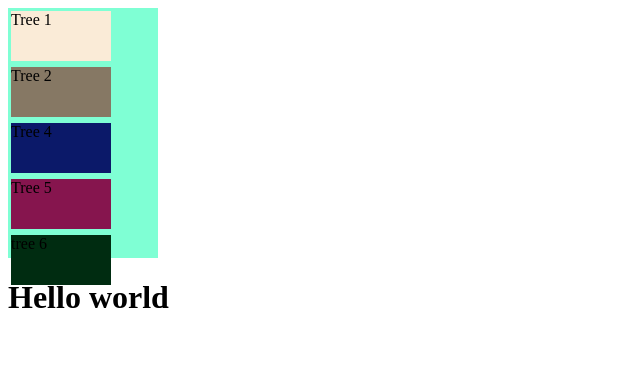
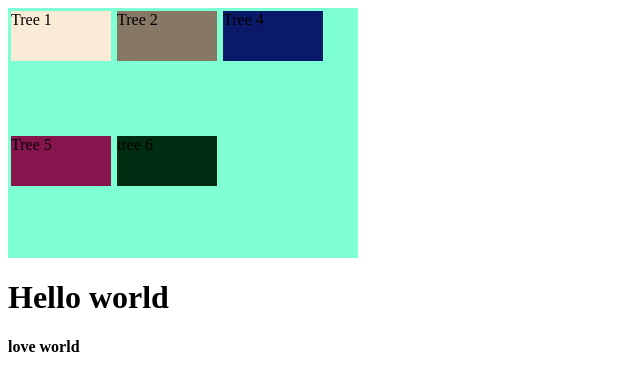
Before and after one commit to Ronaprogramming369/Home.works, a plain HTML site: page index.html in a window 1280 px wide. Shown: the whole page, without its empty margins (0-640 px from the left). Drawn offline with Linux system fonts and the light colour scheme.

Commit message:
send commit

```diff
--- a/index.html
+++ b/index.html
@@ -17,6 +17,7 @@
         <div id="items6">tree 6</div>
     </div>
     <h1> Hello world</h1>
+    <b> love world </b>
 
 </body>
 </html>
--- a/style.css
+++ b/style.css
@@ -3,11 +3,10 @@
 div{
     background-color: aquamarine;
     height: 250px;
-    width: 150px;
+    width: 350px;
     display: flex;
-    flex-wrap: wrap;
-    /* flex-direction:row; */
-    align-items: stretch;
+    flex-flow:row wrap;
+  align-items: stretch;
 
 }
 
```
